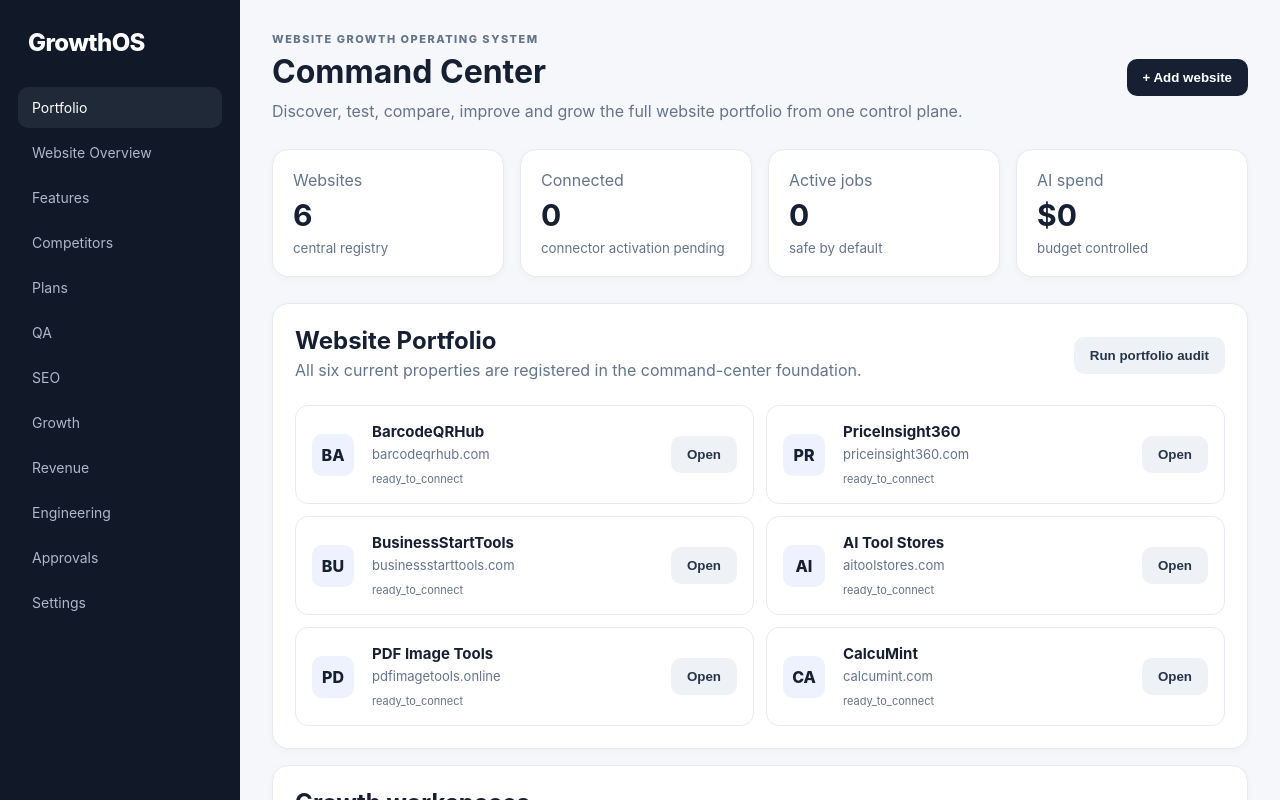
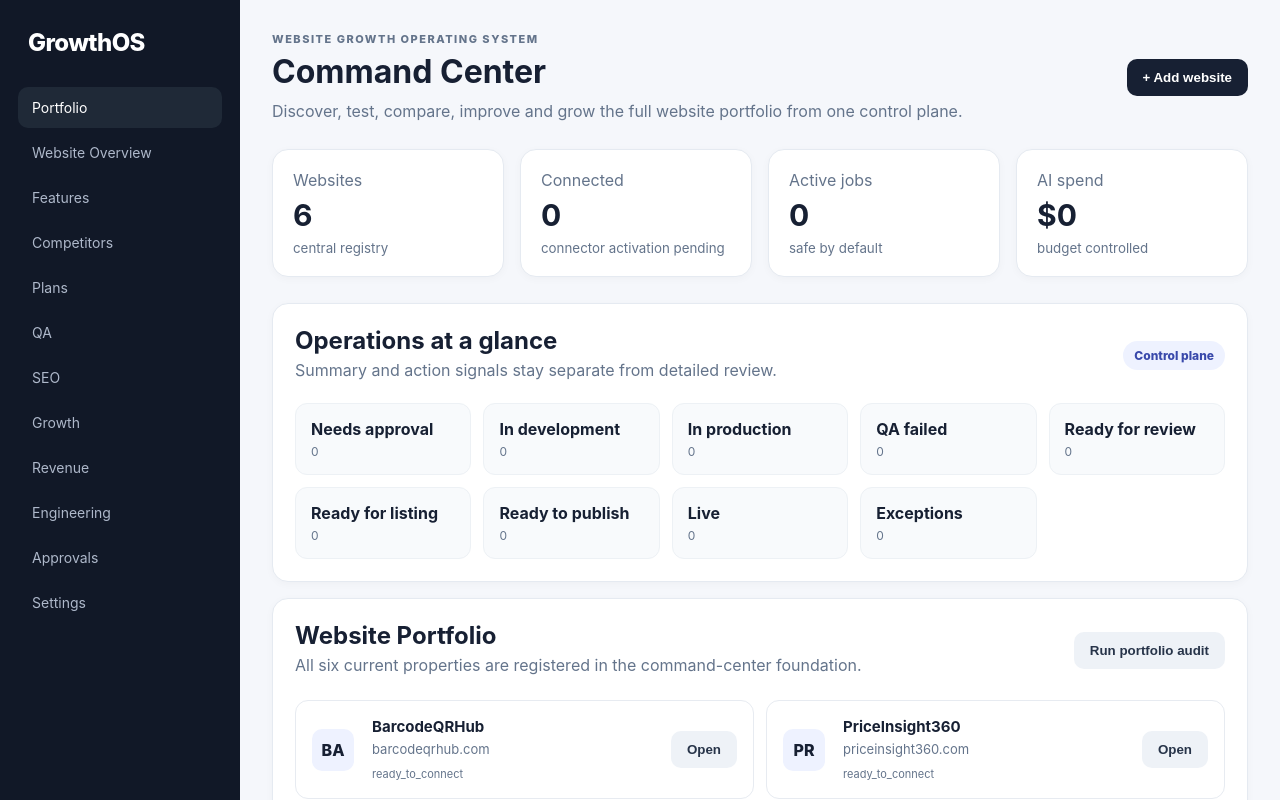
Before and after one commit to subvicco12/GrowthOS, a Next.js app: page / in a window 1280 px wide. Shown: the top 800 px of the page. Built offline with nearby package versions, Linux system fonts and the light colour scheme.

Commit message:
Add operational command-center summary

```diff
--- a/src/app/page.tsx
+++ b/src/app/page.tsx
@@ -1,6 +1,8 @@
 import { growthSites as sites, growthWorkspaces } from '../core/portfolio';
 
 const workspaces = growthWorkspaces.map(workspace => workspace.label);
+
+const operationalItems=[['Needs approval','needsApproval'],['In development','inDevelopment'],['In production','inProduction'],['QA failed','qaFailed'],['Ready for review','readyForReview'],['Ready for listing','readyForListing'],['Ready to publish','readyToPublish'],['Live','live'],['Exceptions','exceptions']];
 const engineGroups=[
   {name:'Product Intelligence',engines:['Website Discovery','Automated QA','Uptime & Synthetic Monitoring','Security & Dependency Intelligence','Competitor Intelligence','Packaging Intelligence']},
   {name:'Growth Intelligence',engines:['Technical SEO','Search & AI Visibility','Content Intelligence','CRO & Experimentation','Social Automation','Email & Lifecycle','Organic Promotion','Reputation Intelligence']},
@@ -36,6 +38,13 @@ export default function Dashboard() {
           <article><span>Active jobs</span><strong>0</strong><small>safe by default</small></article>
           <article><span>AI spend</span><strong>$0</strong><small>budget controlled</small></article>
         </div>
+
+        <section className="panel" aria-labelledby="operations-title">
+          <div className="panelHead"><div><h2 id="operations-title">Operations at a glance</h2><p>Summary and action signals stay separate from detailed review.</p></div><span className="engineCount">Control plane</span></div>
+          <div className="workspaceGrid">
+            {operationalItems.map(([label,key])=><article className="workspace" key={key}><strong>{label}</strong><span>0</span></article>)}
+          </div>
+        </section>
 
         <section className="panel" id="portfolio">
           <div className="panelHead">
```
